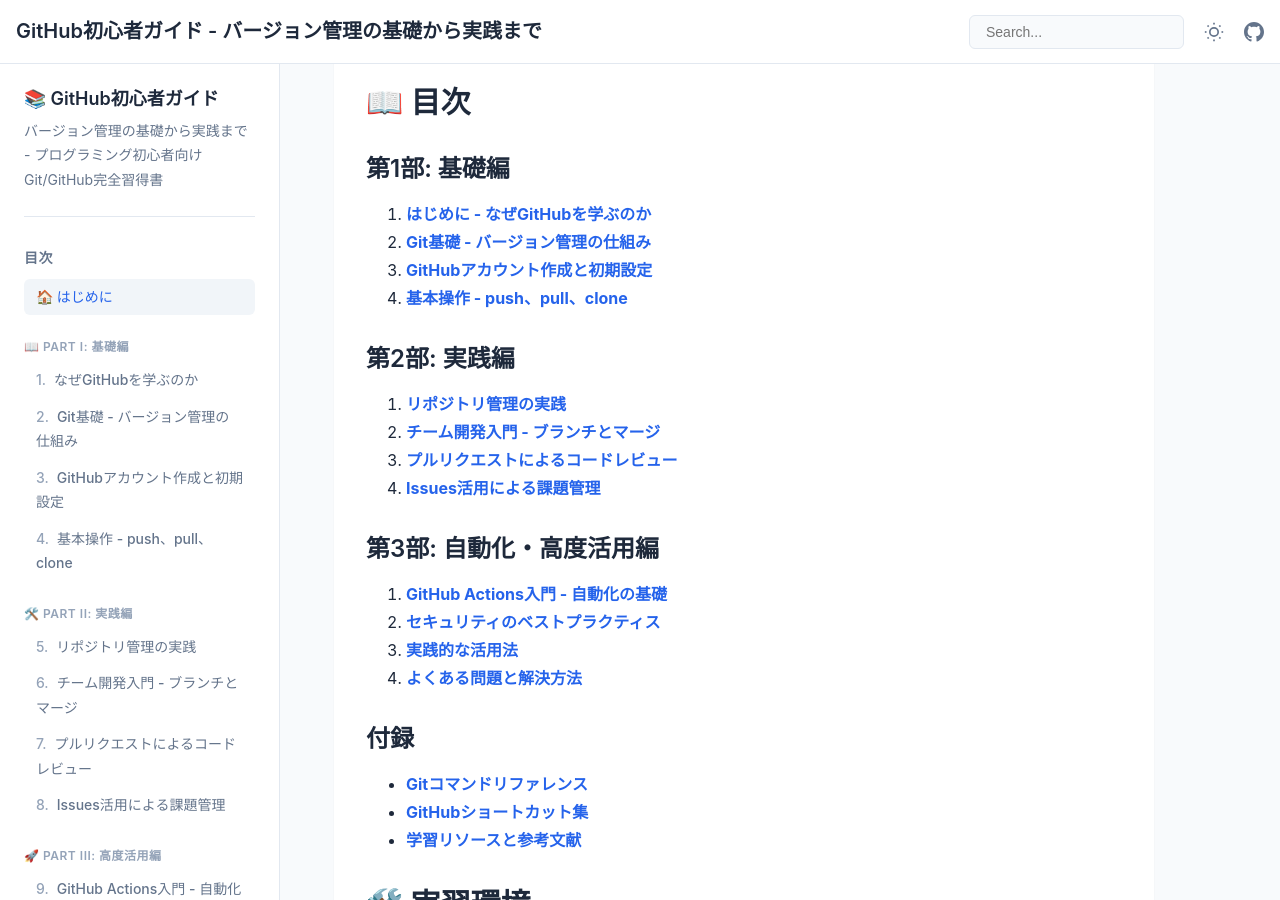
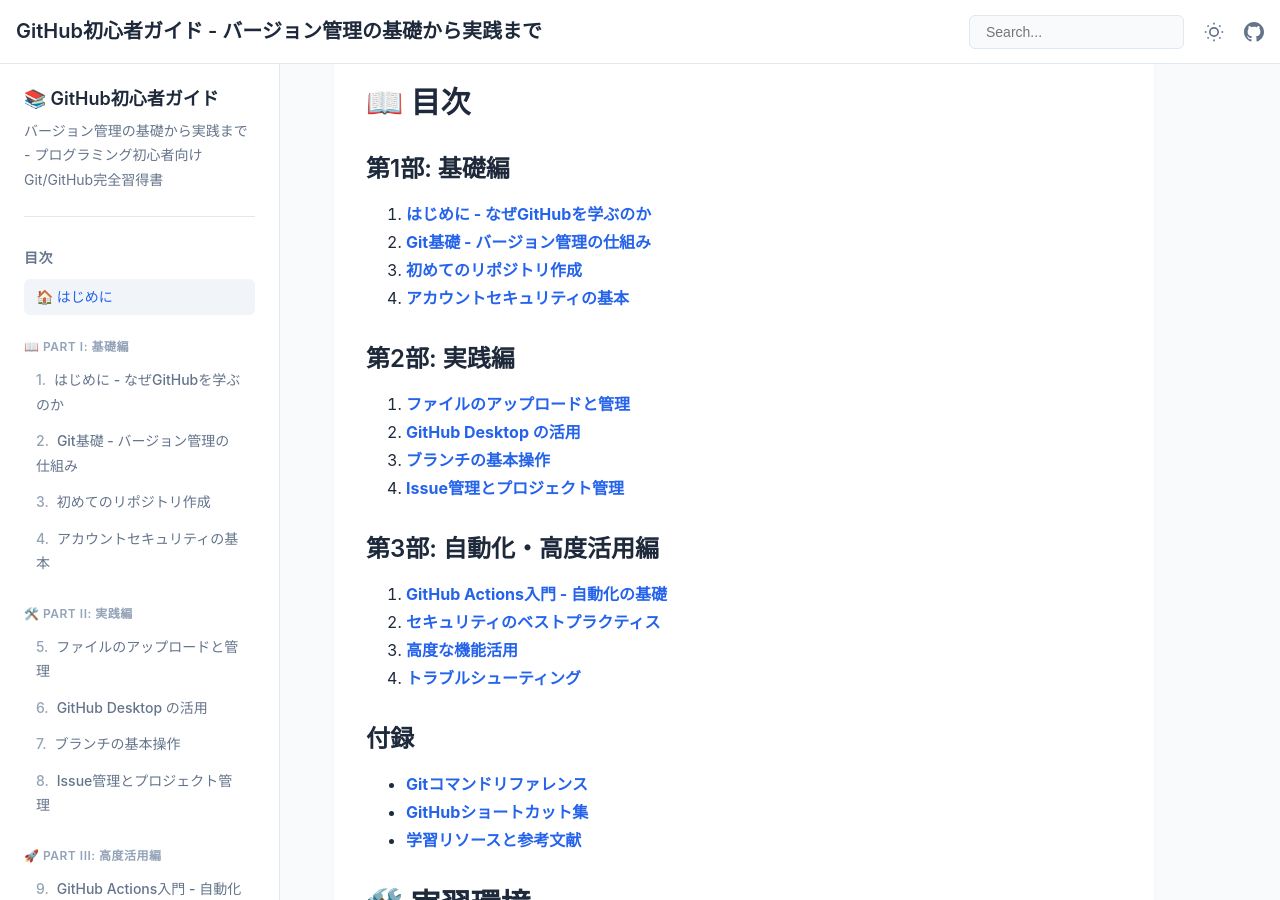
Before and after one commit to itdojp/github-guide-for-beginners-book, a Jekyll site: the page built from docs/index.md, in a window 1280 px wide and 900 px high, scrolled down 744 px. Built offline with Jekyll 4.4.1, drawn with Linux system fonts in a browser that asks for light colours.

Commit message:
docs: align TOC with chapter titles (#116)

```diff
--- a/docs/_includes/sidebar-nav.html
+++ b/docs/_includes/sidebar-nav.html
@@ -29,7 +29,7 @@
             <ul class="toc-list">
                 <li class="toc-item toc-chapter">
                     <a href="{{ '/src/chapter-introduction/' | relative_url }}" class="toc-link {% if page.url contains 'chapter-introduction' %}active{% endif %}">
-                        <span class="chapter-number">1.</span>なぜGitHubを学ぶのか
+                        <span class="chapter-number">1.</span>はじめに - なぜGitHubを学ぶのか
                     </a>
                 </li>
                 <li class="toc-item toc-chapter">
@@ -39,12 +39,12 @@
                 </li>
                 <li class="toc-item toc-chapter">
                     <a href="{{ '/src/chapter-github-account-setup/' | relative_url }}" class="toc-link {% if page.url contains 'chapter-github-account-setup' %}active{% endif %}">
-                        <span class="chapter-number">3.</span>GitHubアカウント作成と初期設定
+                        <span class="chapter-number">3.</span>初めてのリポジトリ作成
                     </a>
                 </li>
                 <li class="toc-item toc-chapter">
                     <a href="{{ '/src/chapter-basic-operations/' | relative_url }}" class="toc-link {% if page.url contains 'chapter-basic-operations' %}active{% endif %}">
-                        <span class="chapter-number">4.</span>基本操作 - push、pull、clone
+                        <span class="chapter-number">4.</span>アカウントセキュリティの基本
                     </a>
                 </li>
             </ul>
@@ -56,22 +56,22 @@
             <ul class="toc-list">
                 <li class="toc-item toc-chapter">
                     <a href="{{ '/src/chapter-repository-management/' | relative_url }}" class="toc-link {% if page.url contains 'chapter-repository-management' %}active{% endif %}">
-                        <span class="chapter-number">5.</span>リポジトリ管理の実践
+                        <span class="chapter-number">5.</span>ファイルのアップロードと管理
                     </a>
                 </li>
                 <li class="toc-item toc-chapter">
                     <a href="{{ '/src/chapter-collaboration-basics/' | relative_url }}" class="toc-link {% if page.url contains 'chapter-collaboration-basics' %}active{% endif %}">
-                        <span class="chapter-number">6.</span>チーム開発入門 - ブランチとマージ
+                        <span class="chapter-number">6.</span>GitHub Desktop の活用
                     </a>
                 </li>
                 <li class="toc-item toc-chapter">
                     <a href="{{ '/src/chapter-pull-requests/' | relative_url }}" class="toc-link {% if page.url contains 'chapter-pull-requests' %}active{% endif %}">
-                        <span class="chapter-number">7.</span>プルリクエストによるコードレビュー
+                        <span class="chapter-number">7.</span>ブランチの基本操作
                     </a>
                 </li>
                 <li class="toc-item toc-chapter">
                     <a href="{{ '/src/chapter-issue-management/' | relative_url }}" class="toc-link {% if page.url contains 'chapter-issue-management' %}active{% endif %}">
-                        <span class="chapter-number">8.</span>Issues活用による課題管理
+                        <span class="chapter-number">8.</span>Issue管理とプロジェクト管理
                     </a>
                 </li>
             </ul>
@@ -93,12 +93,12 @@
                 </li>
                 <li class="toc-item toc-chapter">
                     <a href="{{ '/src/chapter-advanced-features/' | relative_url }}" class="toc-link {% if page.url contains 'chapter-advanced-features' %}active{% endif %}">
-                        <span class="chapter-number">11.</span>実践的な活用法
+                        <span class="chapter-number">11.</span>高度な機能活用
                     </a>
                 </li>
                 <li class="toc-item toc-chapter">
                     <a href="{{ '/src/chapter-troubleshooting/' | relative_url }}" class="toc-link {% if page.url contains 'chapter-troubleshooting' %}active{% endif %}">
-                        <span class="chapter-number">12.</span>よくある問題と解決方法
+                        <span class="chapter-number">12.</span>トラブルシューティング
                     </a>
                 </li>
             </ul>
--- a/docs/index.md
+++ b/docs/index.md
@@ -35,22 +35,22 @@ permalink: /
 
 1. **[はじめに - なぜGitHubを学ぶのか]({{ '/src/chapter-introduction/' | relative_url }})**
 2. **[Git基礎 - バージョン管理の仕組み]({{ '/src/chapter-git-basics/' | relative_url }})**
-3. **[GitHubアカウント作成と初期設定]({{ '/src/chapter-github-account-setup/' | relative_url }})**
-4. **[基本操作 - push、pull、clone]({{ '/src/chapter-basic-operations/' | relative_url }})**
+3. **[初めてのリポジトリ作成]({{ '/src/chapter-github-account-setup/' | relative_url }})**
+4. **[アカウントセキュリティの基本]({{ '/src/chapter-basic-operations/' | relative_url }})**
 
 ### 第2部: 実践編
 
-5. **[リポジトリ管理の実践]({{ '/src/chapter-repository-management/' | relative_url }})**
-6. **[チーム開発入門 - ブランチとマージ]({{ '/src/chapter-collaboration-basics/' | relative_url }})**
-7. **[プルリクエストによるコードレビュー]({{ '/src/chapter-pull-requests/' | relative_url }})**
-8. **[Issues活用による課題管理]({{ '/src/chapter-issue-management/' | relative_url }})**
+5. **[ファイルのアップロードと管理]({{ '/src/chapter-repository-management/' | relative_url }})**
+6. **[GitHub Desktop の活用]({{ '/src/chapter-collaboration-basics/' | relative_url }})**
+7. **[ブランチの基本操作]({{ '/src/chapter-pull-requests/' | relative_url }})**
+8. **[Issue管理とプロジェクト管理]({{ '/src/chapter-issue-management/' | relative_url }})**
 
 ### 第3部: 自動化・高度活用編
 
 9. **[GitHub Actions入門 - 自動化の基礎]({{ '/src/chapter-github-actions/' | relative_url }})**
 10. **[セキュリティのベストプラクティス]({{ '/src/chapter-security-best-practices/' | relative_url }})**
-11. **[実践的な活用法]({{ '/src/chapter-advanced-features/' | relative_url }})**
-12. **[よくある問題と解決方法]({{ '/src/chapter-troubleshooting/' | relative_url }})**
+11. **[高度な機能活用]({{ '/src/chapter-advanced-features/' | relative_url }})**
+12. **[トラブルシューティング]({{ '/src/chapter-troubleshooting/' | relative_url }})**
 
 ### 付録
 
@@ -97,4 +97,4 @@ Email: [knowledge@itdo.jp](mailto:knowledge@itdo.jp)
 
 Built with [Book Publishing Template v3.0](https://github.com/itdojp/book-publishing-template2)
 {% include page-navigation.html %}
-\n<!-- trigger rebuild -->
+<!-- trigger rebuild -->
```
